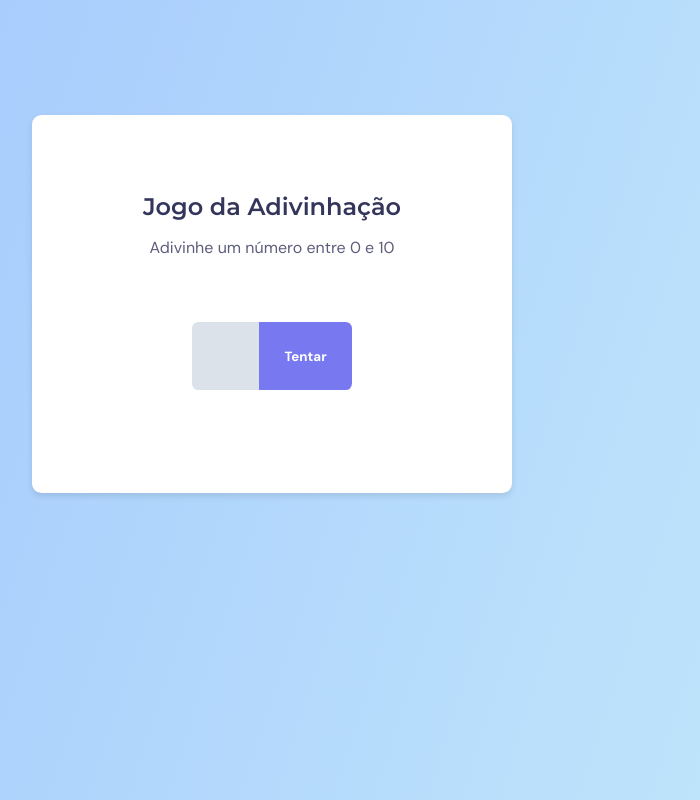
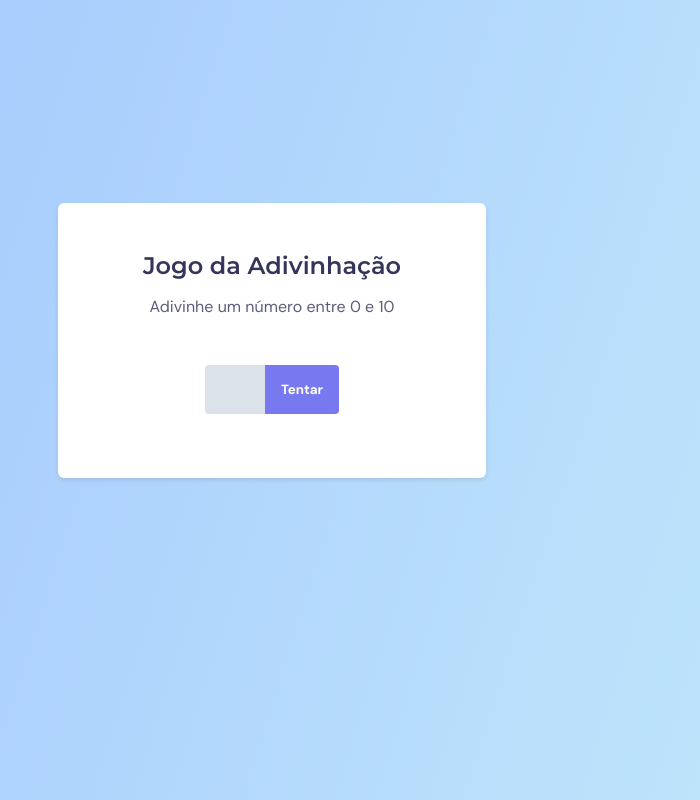
Before and after one commit to LucasFMarques2/jogo-da-adivinha-o, a plain HTML site: page index.html in a window 1280 px wide. Shown: the whole page, without its empty margins (368-1068 px from the left). Drawn offline with Linux system fonts and the light colour scheme.

Commit message:
Update style.css

```diff
--- a/style.css
+++ b/style.css
@@ -1,29 +1,39 @@
 * {
+    margin: 0;
     padding: 0;
-  margin: 0;
     box-sizing: border-box;
 }
 
 :root {
-  font-sizing: 62.5%;
-}
-
-input[type="number"]::-webkit-inner-spin-button,
-input[type="number"]::-webkit-outer-spin-button {
-  -webkit-appearance: none;
-  margin: 0;
-}
-
-input[type="number"] {
-  -moz-appearance: textfield;
+    font-size: 62.5%;
 }
 
 body {
-  background: linear-gradient(288deg, #c2e9fb 0%, #a1c4fd 100%);
+    background: linear-gradient(287.56deg, #C2E9FB 0%, #A1C4FD 100%);
+    font-size: 1.6rem;
 
     display: grid;
     place-items: center;
     height: 100vh;
+
+}
+
+body, button, input {
+    font-family: "DM Sans", sans-serif;
+}
+
+button {
+    background-color: #7879F1;
+    color: white;
+    font-weight: bold;
+    border-radius: 0 .4rem .4rem 0;
+    cursor: pointer;
+
+    transition: background .3s;
+}
+
+button:hover {
+    background-color: #6363ce;
 }
 
 .hide {
@@ -31,103 +41,60 @@ body {
 }
 
 main {
+    background: #FFFFFF;
+    box-shadow: 0 .2rem .4rem rgba(0, 0, 0, 0.1);
+    border-radius: .6rem;
+    padding: 4.8rem 6.4rem 6.4rem;
+
+    width: min(42.8rem, 90%);
+
     margin-top: -12rem;
-  display: flex;
-  padding: 4.8rem 6.4rem 6.4rem 6.4rem;
-  flex-direction: column;
-  align-items: center;
 
-  border-radius: 0.6rem;
-  background: #fff;
-  box-shadow: 0 0.2rem 0.4rem 0 rgba(0, 0, 0, 0.1);
-
-  width: min(30em, 90%);
+    text-align: center;
 }
 
+/* screen1 */
 h1 {
-  color: #34355b;
-  text-align: center;
-  font-family: "Montserrat";
-  font-size: 1.5rem;
-  font-weight: 600;
+    font-family: "Montserrat", sans-serif;
+    font-size: 2.4rem;
+    margin-bottom: 1.6rem;
 }
 
-p,
-input,
-button,
-h2, h3 {
-  font-family: "DM Sans";
+h1, p {
+    color: #34355B;
 }
 
-p, h3 {
-  margin-top: 1rem;
-
-  color: rgba(52, 53, 91, 0.8);
-  text-align: center;
-  font-size: 1rem;
+p {
+    opacity: .8;
 }
 
 form {
+    margin-top: 4.8rem;
     display: flex;
-  margin-top: 4rem;
     justify-content: center;
 }
 
-input {
-  display: inline-flex;
-  padding: 1.2rem;
-  align-items: center;
-
-  width: 4.2rem;
-
-  border-radius: 0.4rem 0 0 0.4rem;
-  background: #dce2e9;
+input, button {
     border: none;
-  font-size: 1.3rem;
+    padding: 1.6rem;
 }
 
-button {
-  border-radius: 0 0.4rem 0.4rem 0;
-  background: #7879f1;
-
-  padding: 1.6rem;
-  border: none;
-
-  color: #fff;
-  font-weight: 700;
-  justify-content: center;
+input {
+    background-color: #DCE2E9;
+    width: 6rem;
+    border-radius: .4rem 0 0 .4rem;
 }
 
-button:hover {
-  background: #5659ea;
-  transition: 0.5s;
-  cursor: pointer;
-}
 
+
+/*screen2*/
 h2 {
-  color: #34355b;
-  text-align: center;
-  font-size: 24px;
-  font-weight: 400;
-  line-height: 150%; /* 36px */
+    font-size: 2.4rem;
+    font-weight: normal;
+
+    margin-bottom: 3.3rem;
 }
 
 .screen2 button {
-  margin-top: 3.3rem;
-  padding: 1.2rem;
-
-
-  border-radius: 4px;
-  background: var(--Iris-80, #7879f1);
-
-  margin-left: 22%;
+    border-radius: .4rem;
 }
-
-.screen2 button:hover{
-  background: #5659ea;
-  transition: 0.5s;
-}
-
-h3{
-  color: red;
-}
```
Lines whose indentation alone changed are shown as unchanged.
